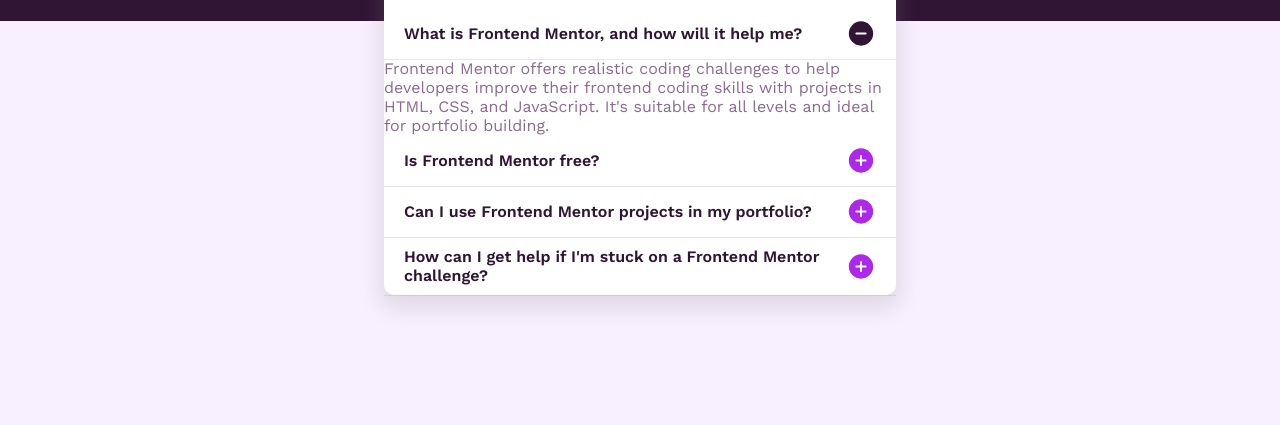
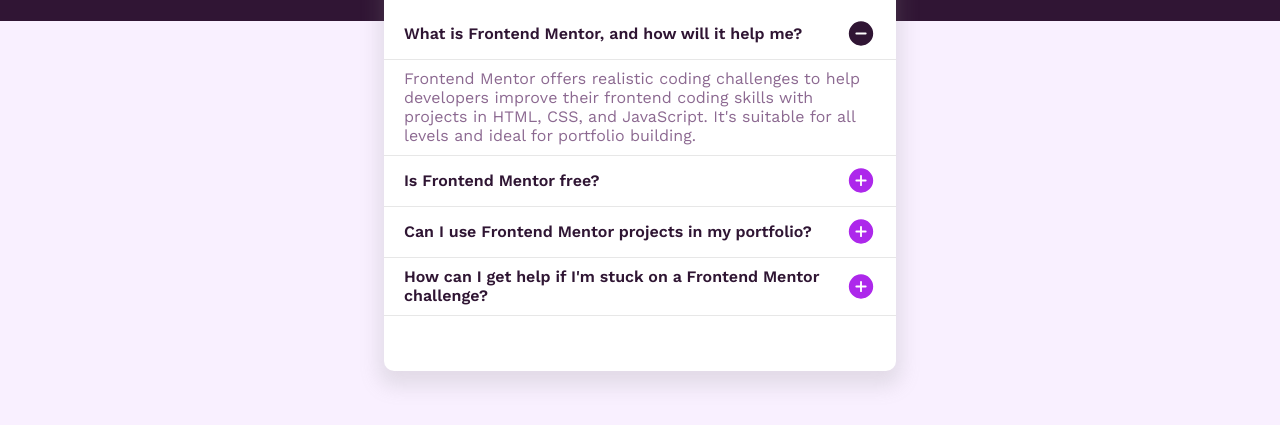
Before and after one commit to harjasae2001/frontend_mentor, a plain HTML site: page faq-accordion-main/index.html in a window 1280 px wide. Both pictures are taken after a click on the picture 861 px from the left and 332 px from the top of the page. Shown: the part 299-724 px from the top of the page. Drawn offline with nearby package versions, Linux system fonts and the light colour scheme.

Commit message:
Add scroll functionality and styling to FAQ accordion

```diff
--- a/faq-accordion-main/style.css
+++ b/faq-accordion-main/style.css
@@ -23,9 +23,11 @@ div{
 main{
     background-color: white;
     width: 40%;
+    height: 450px;
     border-radius: 10px;
     margin: -100px auto;
     box-shadow: 0px 10px 20px 5px #88888833;
+    overflow: scroll;
 }
 h1{
 
@@ -48,6 +50,7 @@ h2{
     padding: 10px 20px;
     cursor: pointer;
     box-shadow: 0px 1px 0px 0px #88888833;
+
 }
 
 img{
@@ -55,6 +58,9 @@ img{
 }
 p{
     color: hsl(292, 16%, 49%);
+    padding: 10px 20px;
+    box-shadow: 0px 1px 0px 0px #88888833;
+
 }
 
 .hide{
```
